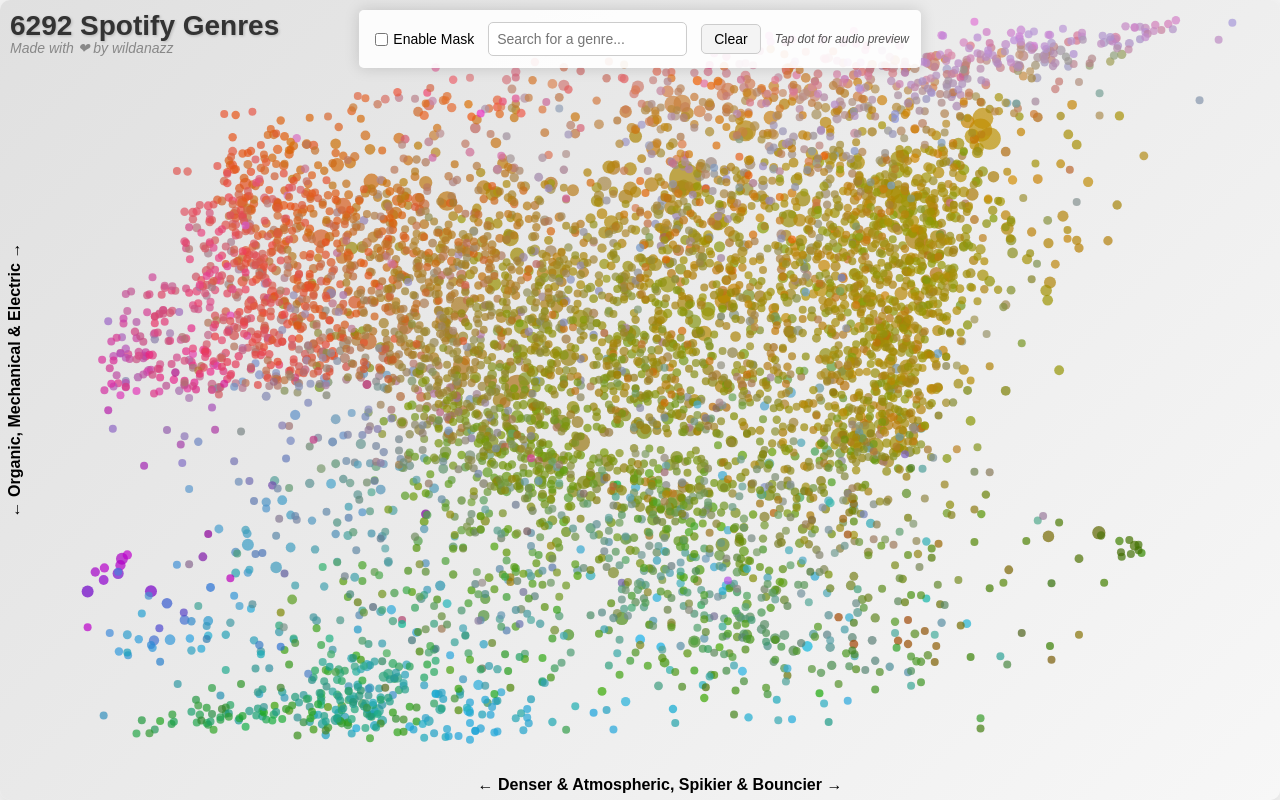
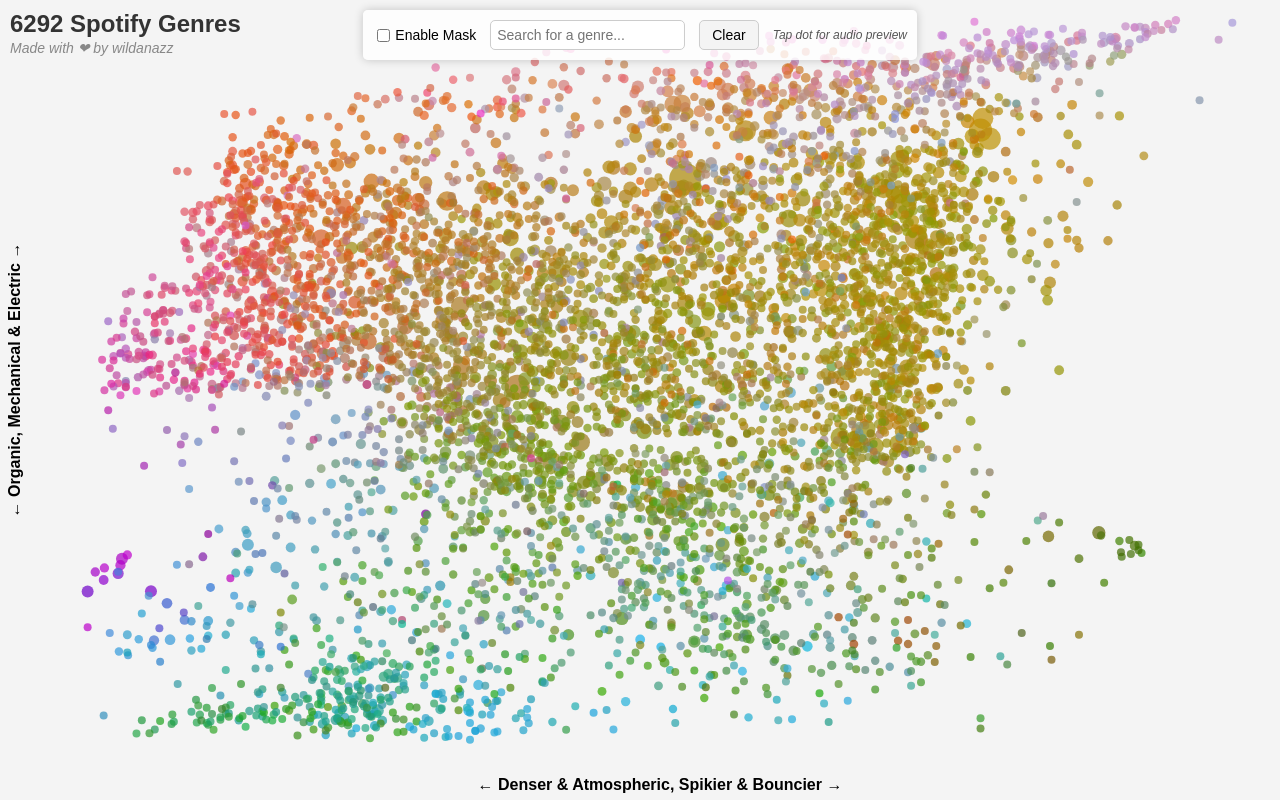
Before and after one commit to wildanazz/d3-spotify-genres, a plain HTML site: page index.html in a window 1280 px wide. Drawn offline with nearby package versions, Linux system fonts and the light colour scheme; animation ran at ten frames a second.

Commit message:
Update index.html

```diff
--- a/index.html
+++ b/index.html
@@ -14,7 +14,7 @@
             justify-content: center;
             align-items: center;
             background-color: #f4f4f4;
-            font-family: 'Arial', sans-serif;
+            font-family: Arial, sans-serif;
             overflow: hidden;
         }
 
@@ -26,9 +26,6 @@
             justify-content: center;
             align-items: center;
             position: relative;
-            background: linear-gradient(135deg, #E0E0E0, #f7f7f7);
-            border-radius: 10px;
-            box-shadow: 0 4px 15px rgba(0, 0, 0, 0.1);
         }
 
         /* Title Styling */
@@ -36,11 +33,10 @@
             position: absolute;
             top: 10px;
             left: 10px;
-            font-size: 28px;
+            font-size: 24px;
             font-weight: bold;
             color: #333;
             z-index: 1;
-            text-shadow: 1px 1px 3px rgba(0, 0, 0, 0.2);
         }
 
         /* "Made with love" styling */
@@ -64,8 +60,6 @@
             visibility: hidden;
             font-size: 14px;
             pointer-events: none;
-            transition: opacity 0.2s ease-in-out;
-            opacity: 0;
             z-index: 2;
         }
 
@@ -74,18 +68,12 @@
             stroke-width: 2;
             opacity: 0.7;
             cursor: pointer;
-            transition: transform 0.3s ease, opacity 0.3s ease;
+            transition: transform 0.3s ease;
         }
 
         .dot.selected {
             stroke: #ff4500;
             stroke-width: 3;
-        }
-
-        /* Hover effect for the dots */
-        .dot:hover {
-            opacity: 1;
-            transform: scale(1.1);
         }
 
         /* Container for the search and toggle */
@@ -97,26 +85,21 @@
             display: flex;
             align-items: center;
             gap: 1em;
-            font-family: 'Arial', sans-serif;
+            font-family: Arial, sans-serif;
             font-size: 14px;
-            background-color: rgba(255, 255, 255, 0.9); /* Slightly lighter background */
-            padding: 12px;
+            background-color: rgba(255, 255, 255, 0.8); /* Slightly lighter background */
+            padding: 10px;
             border-radius: 5px;
-            box-shadow: 0 0 15px rgba(0, 0, 0, 0.15);
-            z-index: 1;
+            box-shadow: 0 0 10px rgba(0, 0, 0, 0.2);
+            z-index: 1; /* Ensure controls are on top of the plot */
         }
 
         /* Styling for the search input and button */
         #genre-search {
-            padding: 8px;
+            padding: 6px;
             font-size: 14px;
             border-radius: 5px;
             border: 1px solid #ccc;
-            transition: border-color 0.3s ease;
-        }
-
-        #genre-search:focus {
-            border-color: #ff4500;
         }
 
         #clear-button {
```
